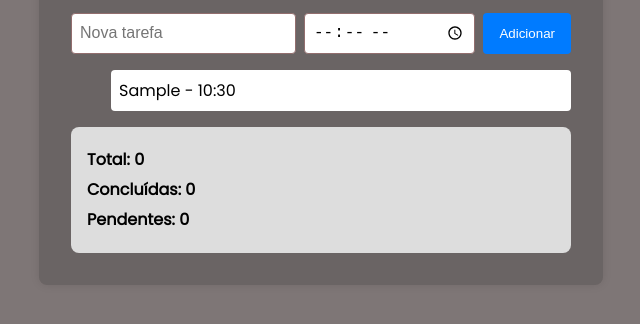
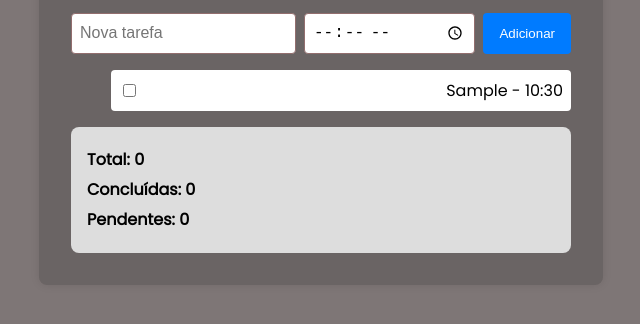
Before and after one commit to EstevamGabriel16/todo-lista, a website with bundled scripts: page index.html in a window 1280 px wide. Both pictures are taken after typing "Sample", "10:30" into the empty fields and a click on the button "Adicionar". Shown: the part 150-474 px from the top of the page, without its empty margins (319-959 px from the left). Built offline with nearby package versions, Linux system fonts and the light colour scheme.

Commit message:
marcar q ta pronto

```diff
--- a/src/app.ts
+++ b/src/app.ts
@@ -11,12 +11,23 @@ add.onclick = () => {
   const text = taiinput.value;
   const hora = temp.value;
 
-  const ativ = document.createElement("li"); // cria um item de lista
-  ativ.innerText = `${text} - ${hora}`; // coloca o texto e a hora juntos
+  const ativ = document.createElement("li"); // Cria item da lista
+  const checar = document.createElement("input"); // Cria checkbox
+  checar.type = "checkbox";
 
-  taList.appendChild(ativ); // adiciona o item na lista
+  // Quando marcar a caixinha, risca a tarefa
+  checar.onchange = () => {
+    ativ.classList.toggle("concluido");
+  };
 
-  // limpa os campos
+  // Adiciona a checkbox e o texto dentro da tarefa
+  ativ.appendChild(checar);
+  ativ.append(` ${text} - ${hora}`);
+
+  // Coloca o item na lista
+  taList.appendChild(ativ);
+
+  // Limpa os campos
   taiinput.value = "";
   temp.value = "";
 };
--- a/style.css
+++ b/style.css
@@ -89,3 +89,8 @@ li button {
     margin: 0.3rem 0;
     font-weight: bold;
 }
+/* Quando a tarefa estiver concluída, risca o texto */
+.concluido {
+  text-decoration: line-through;
+  color: gray;
+}
```
Also changed, not shown: dist/app.js.
